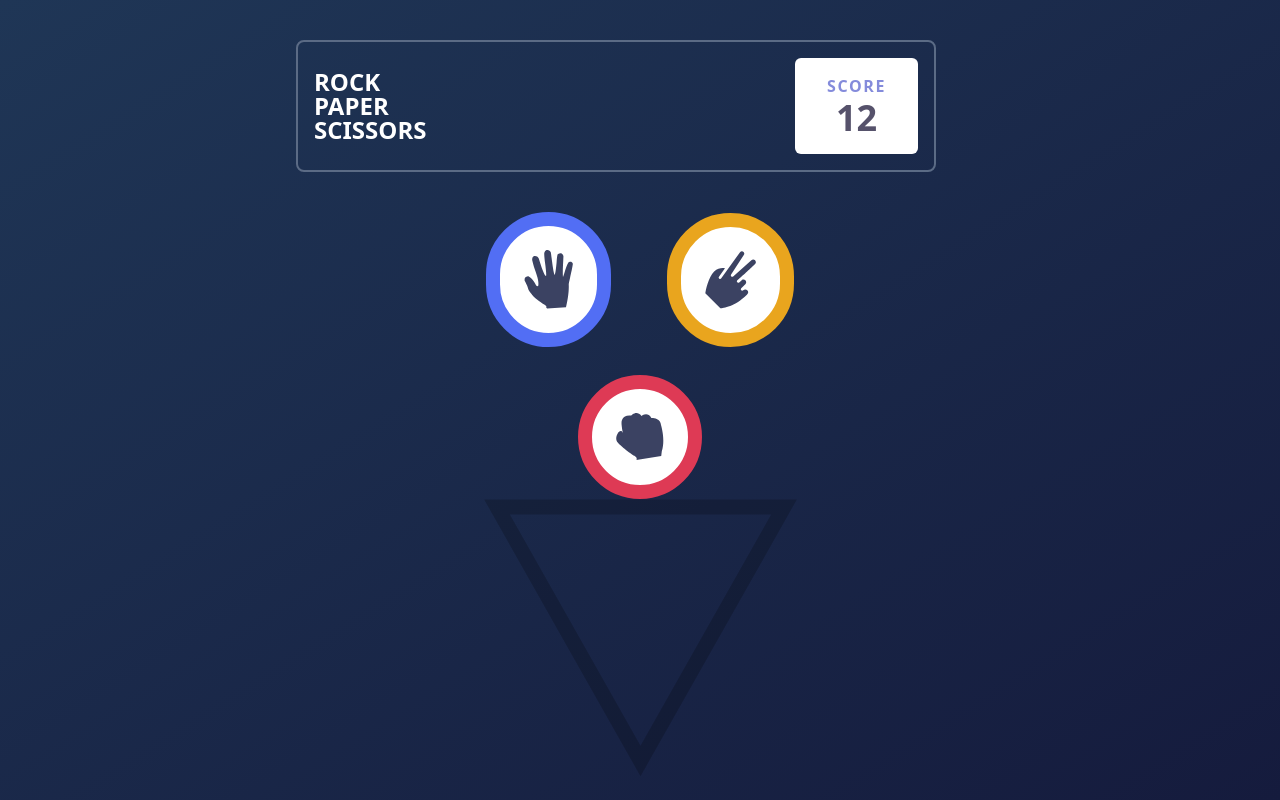
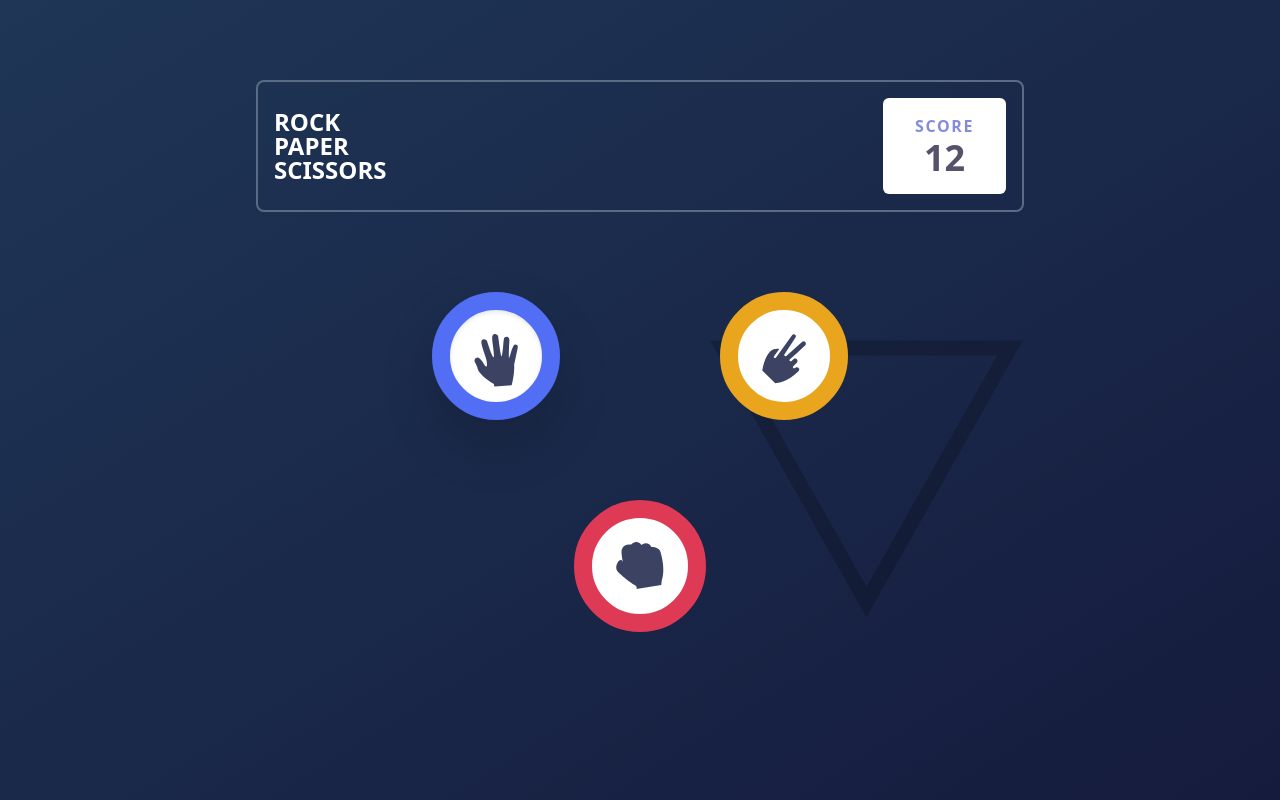
Before and after one commit to searchsakib/rock-paper-sci-fm, a website: page src/index.html in a window 1280 px wide. Drawn offline with Linux system fonts and the light colour scheme.

Commit message:
main section done without resposive & functionality

```diff
--- a/src/index.html
+++ b/src/index.html
@@ -16,9 +16,9 @@
     <title>Rock, Paper, Scissors</title>
   </head>
   <body class="bg-gradient-to-br from-[#1F3656] to-[#151B3D] h-screen">
-    <header class="max-w-screen-md mx-auto p-10">
+    <header class="max-w-3xl mx-auto pt-20">
       <div
-        class="flex justify-between items-center border-[#5B6B85] border-2 text-white max-w-screen-sm p-4 rounded-lg text-center"
+        class="flex justify-between items-center border-[#5B6B85] border-2 text-white p-4 rounded-lg text-center"
       >
         <div class="text-2xl font-semibold text-left leading-6">
           <span>ROCK</span> <br />
@@ -33,17 +33,17 @@
         </div>
       </div>
     </header>
-    <main>
-      <div>
+    <main class="pt-20">
+      <div class="relative">
         <div>
-          <div class="flex items-center justify-center gap-14">
+          <div class="flex items-center justify-center gap-40">
             <div
-              class="border-[14px] rounded-full p-6 border-[#526EF4] bg-white"
+              class="border-[18px] rounded-full p-6 border-[#526EF4] bg-white size-32 shadow-inner drop-shadow-2xl shadow-gray-200"
             >
               <img src="../images/icon-paper.svg" alt="paper image" />
             </div>
             <div
-              class="border-[14px] rounded-full p-6 border-[#E9A51E] bg-white"
+              class="border-[18px] rounded-full p-6 border-[#E9A51E] bg-white size-32"
             >
               <img src="../images/icon-scissors.svg" alt="scissors image" />
             </div>
@@ -51,13 +51,13 @@
 
           <div class="flex items-center justify-center">
             <div
-              class="border-[14px] rounded-full p-6 border-[#DE3A55] bg-white mt-7"
+              class="border-[18px] rounded-full p-6 border-[#DE3A55] bg-white mt-20"
             >
               <img src="../images/icon-rock.svg" alt="rock image" />
             </div>
           </div>
         </div>
-        <div class="flex items-center justify-center">
+        <div class="absolute left-[710px] top-12 -z-10">
           <img src="../images/bg-triangle.svg" alt="triangle" />
         </div>
       </div>
```
Also changed, not shown: src/output.css.
